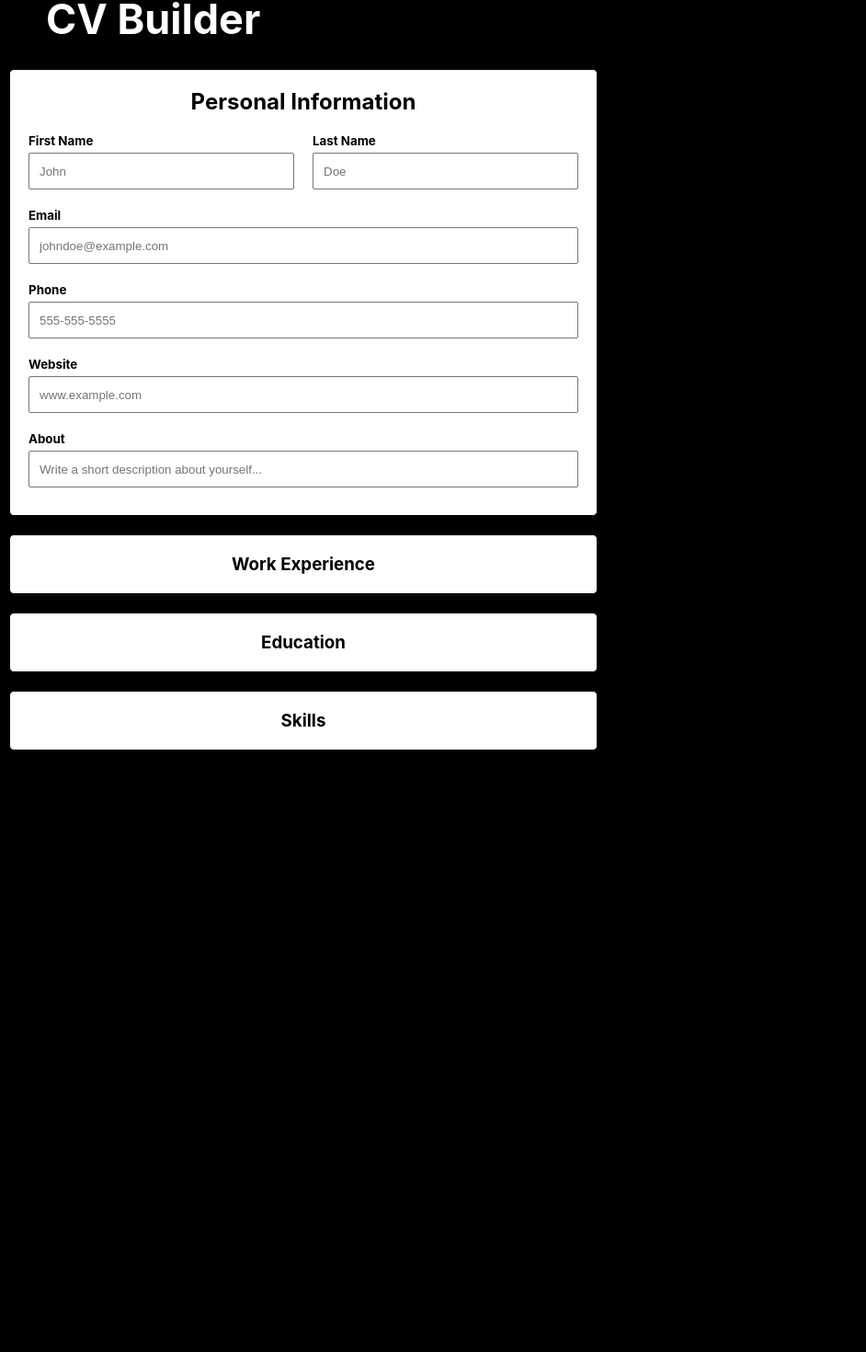
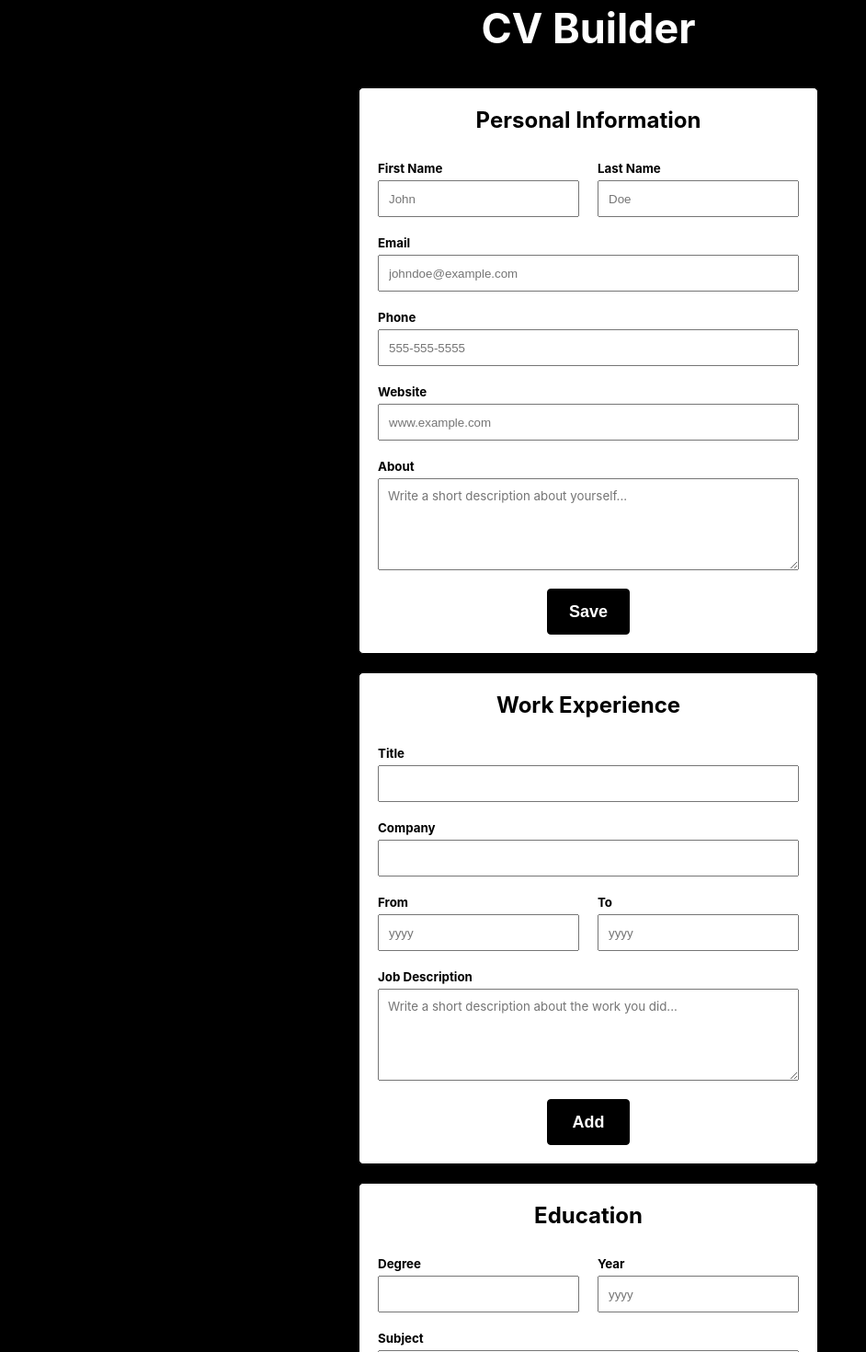
Before and after one commit to jppastorek/cv-project, a React (Create React App) app: page / in a window 1280 px wide. Shown: the part 15-1485 px from the top of the page at 92% size, without its empty margins (0-942 px from the left). Before the commit the page ends 851 px from the top, so only its background shows below. Built offline with nearby package versions, Linux system fonts and the light colour scheme.

Commit message:
Built form UI

```diff
--- a/src/App.css
+++ b/src/App.css
@@ -18,27 +18,31 @@ body {
     font-weight: bold;
 }
 
-.names {
+.side-by-side {
     display: flex;
     flex-direction: row;
     width: 100%;
-    margin-top: 10px;
+}
+
+h2 {
+    margin-bottom: 20px;
 }
 
 header {
     height: 70px;
     display: flex;
     align-items: center;
-    padding-left: 50px;
+    justify-content: center;
     font-size: 30px;
     color: white;
     background-color: black;
+    margin: 20px 0;
 }
 
-section {
-    margin: 20px 10px;
+form {
+    margin: 20px auto;
     padding: 20px 10px;
-    width: 50%;
+    max-width: 500px;
     display: flex;
     flex-direction: column;
     border: 1px solid black;
@@ -52,3 +56,27 @@ input {
     height: 40px;
     padding: 10px;
 }
+
+textarea {
+    height: 100px;
+    padding: 10px;
+    font-family: inherit;
+}
+
+button[type="submit"] {
+    height: 50px;
+    width: 90px;
+    color: white;
+    background-color: black;
+    border: 1px solid black;
+    border-radius: 4px;
+    font-size: large;
+    font-weight: bold;
+    padding: 10px;
+    margin-top: 10px;
+}
+
+button[type="submit"]:hover {
+    cursor: pointer;
+    background-color: rgb(61, 61, 61);
+}
--- a/src/App.js
+++ b/src/App.js
@@ -1,12 +1,14 @@
 import './App.css';
 import Header from './components/Header';
 import Form from './components/Form';
+import Preview from './components/Preview';
 
 function App() {
   return (
     <>
       <Header />
       <Form />
+      <Preview />
     </>
   );
 }
--- a/src/components/Form.js
+++ b/src/components/Form.js
@@ -4,9 +4,9 @@ import React from "react";
 
 const Personal = (props) => {
   return (
-    <section>
+    <form>
       <h2>Personal Information</h2>
-      <div className="names">
+      <div className="side-by-side">
         <div className="input">
           <label htmlFor="first">First Name</label>
           <input type="text" id="first" placeholder="John" />
@@ -30,38 +30,81 @@ const Personal = (props) => {
       </div>
       <div className="input">
         <label htmlFor="about">About</label>
-        <input
-          type="textarea"
-          placeholder="Write a short description about yourself..."
-        />
+        <textarea placeholder="Write a short description about yourself..." />
       </div>
-    </section>
+      <button type="submit">Save</button>
+    </form>
   );
 };
 
 const Work = (props) => {
   return (
-    <section>
-      <h3>Work Experience</h3>
-    </section>
+    <form>
+      <h2>Work Experience</h2>
+      <div className="input">
+        <label htmlFor="title">Title</label>
+        <input type="text" id="title" />
+      </div>
+      <div className="input">
+        <label htmlFor="company">Company</label>
+        <input type="text" id="company" />
+      </div>
+      <div className="side-by-side">
+        <div className="input">
+          <label htmlFor="start">From</label>
+          <input type="text" id="start" placeholder="yyyy" />
+        </div>
+        <div className="input">
+          <label htmlFor="end">To</label>
+          <input type="text" id="end" placeholder="yyyy" />
+        </div>
+      </div>
+      <div className="input">
+        <label htmlFor="job">Job Description</label>
+        <textarea placeholder="Write a short description about the work you did..." />
+      </div>
+
+      <button type="submit">Add</button>
+    </form>
   );
 };
 
 const Education = (props) => {
   return (
-    <section>
-      <h3>Education</h3>
-    </section>
+    <form>
+      <h2>Education</h2>
+      <div className="side-by-side">
+        <div className="input">
+          <label htmlFor="degree">Degree</label>
+          <input type="text" id="degree" />
+        </div>
+        <div className="input">
+          <label htmlFor="grad">Year</label>
+          <input type="text" id="grade" placeholder="yyyy" />
+        </div>
+      </div>
+
+      <div className="input">
+        <label htmlFor="subject">Subject</label>
+        <input type="text" id="subject" />
+      </div>
+      <div className="input">
+        <label htmlFor="school">School</label>
+        <input type="text" id="school" />
+      </div>
+
+      <button type="submit">Add</button>
+    </form>
   );
 };
 
-const Skills = (props) => {
-  return (
-    <section>
-      <h3>Skills</h3>
-    </section>
-  );
-};
+// const Skills = (props) => {
+//   return (
+//     <section>
+//       <h2>Skills</h2>
+//     </section>
+//   );
+// };
 
 const Form = (props) => {
   //some code
@@ -71,7 +114,6 @@ const Form = (props) => {
       <Personal />
       <Work />
       <Education />
-      <Skills />
     </>
   );
 };
--- a/src/components/Preview.js
+++ b/src/components/Preview.js
@@ -1,6 +1,7 @@
 import React from "react";
 
 //this will be used to show a preview of your CV. it will have a button that will allow you to save as a PDF
+//each section will have an edit button that populates the form with those values to change
 
 const Preview = (props) => {
     //some code
@@ -11,3 +12,5 @@ const Preview = (props) => {
         </>
     )
 }
+
+export default Preview
```
